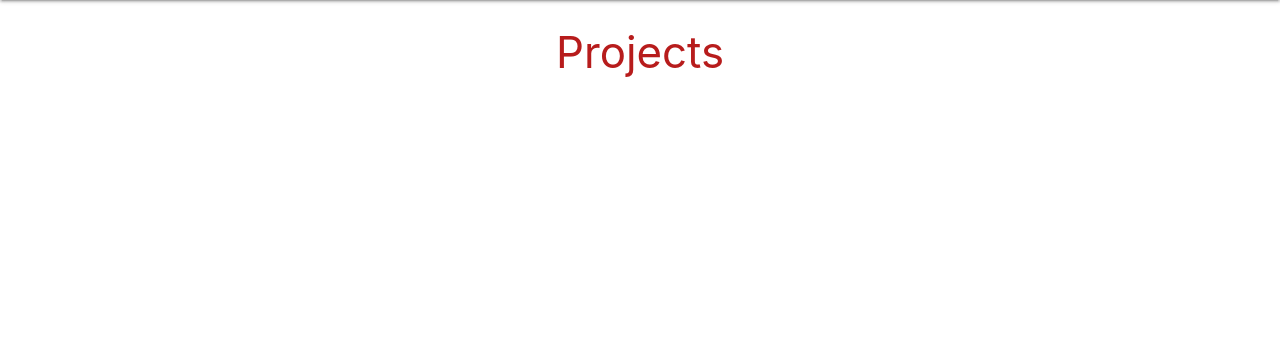
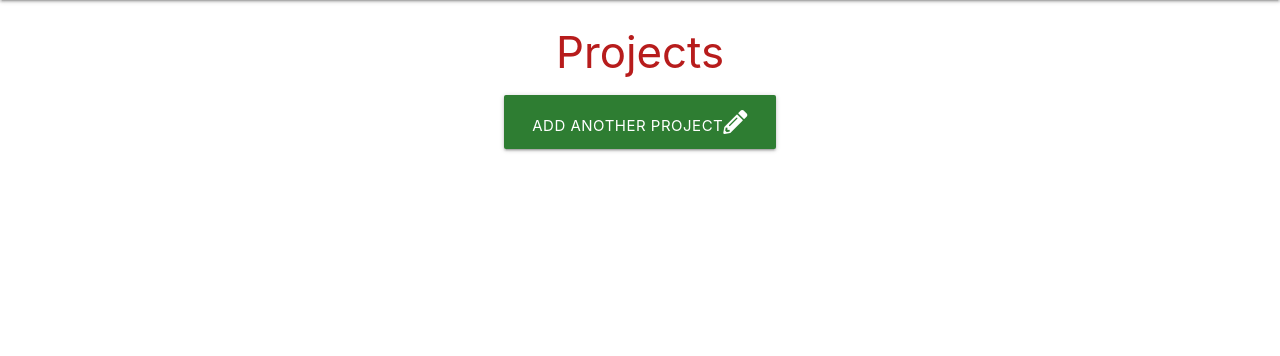
Before and after one commit to Mikewalk28/Milestone-project-3, a Flask app: page /projects in a window 1280 px wide. Shown: the part 64-420 px from the top of the page. Run offline with Flask 3, Linux system fonts and the light colour scheme; some libraries are stand-ins or nearby versions.

Commit message:
updating button on projects page and updating readme to document

```diff
--- a/overheadmanager/templates/projects.html
+++ b/overheadmanager/templates/projects.html
@@ -3,4 +3,10 @@
 
 <h3 class="red-text text-darken-4 center-align">Projects</h3>
 
+<div class="row">
+    <div id="homeSection" class="col s12 center-align">
+        <a href="{{ url_for('projects') }}" id="project" class="btn-large green darken-3">Add Another Project<i class="fas fa-pencil-alt" style="color: white;"></i></a>
+    </div>
+</div>
+
 {% endblock %}
```
Also changed, not shown: README.md.
